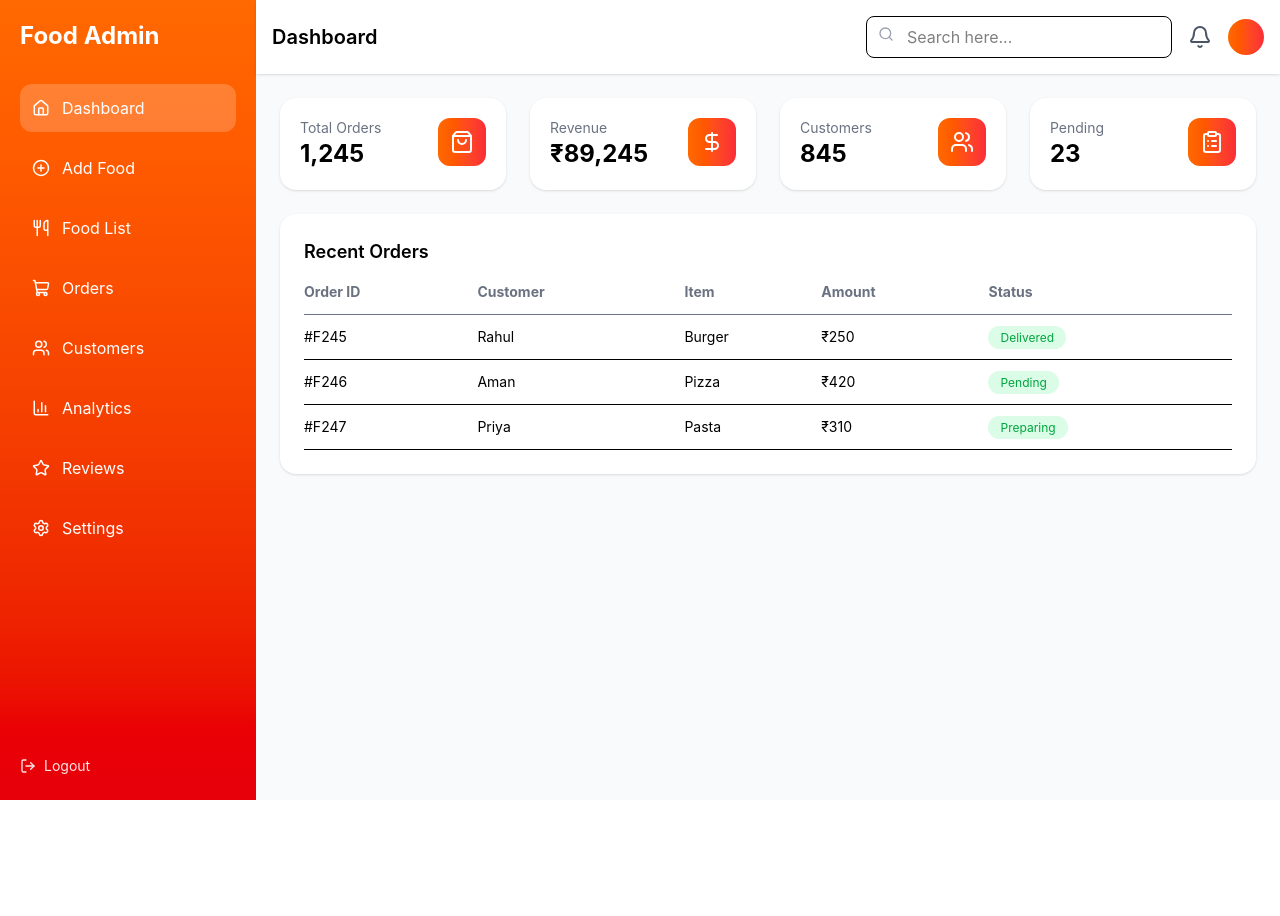
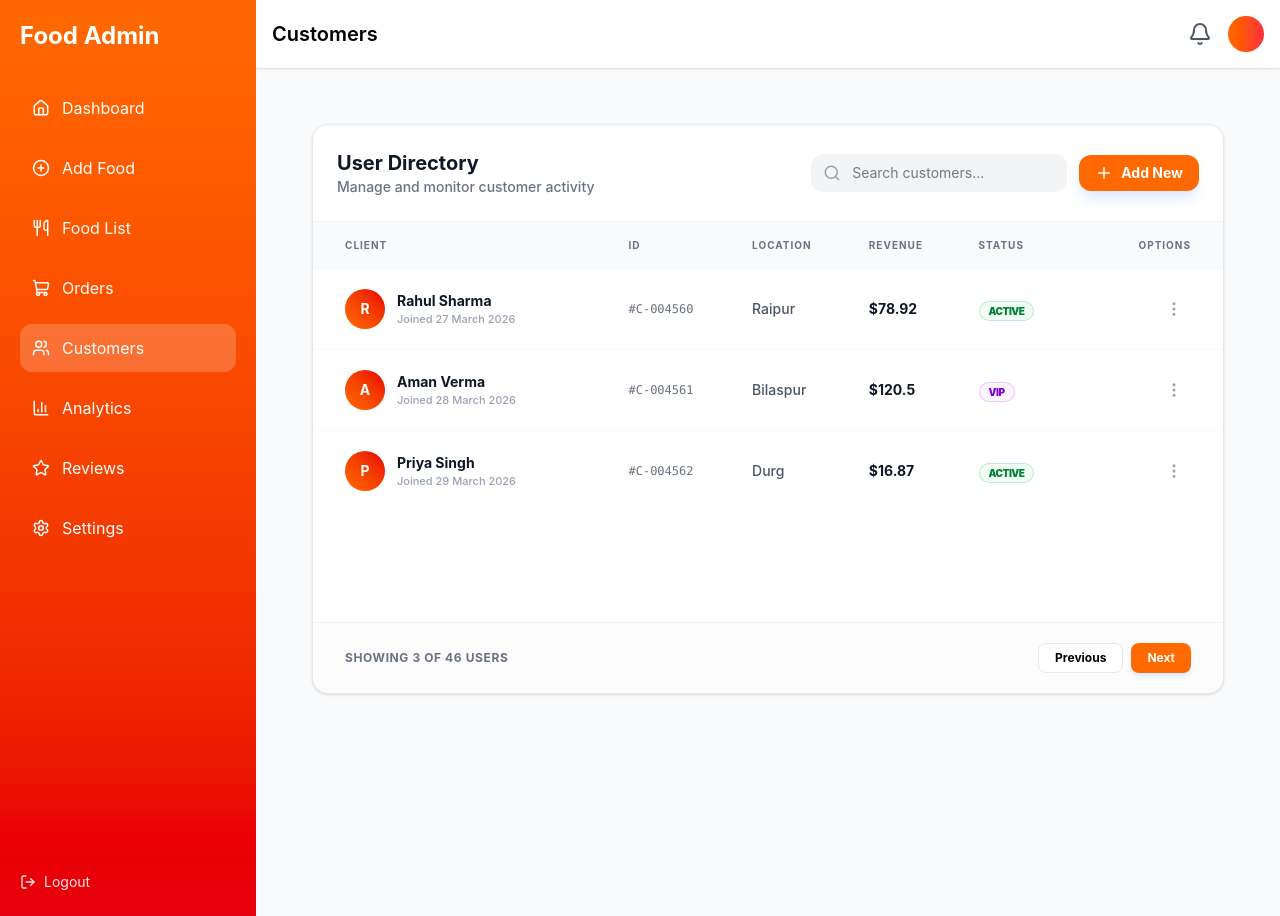
Before and after one commit to food-delivery-system-team-project/Online-food-delivery-platform, a React (Vite) app in the folder admin/: page /dashboard in a window 1280 px wide. Both pictures are taken after a click on the element "Customers". Before the commit the page ends 800 px from the top, so only its background shows below. Built offline with nearby package versions, Linux system fonts and the light colour scheme.

Commit message:
Add customer features

```diff
--- /dev/null
+++ b/admin/src/Pages/Customers.jsx
@@ -0,0 +1,150 @@
+import React, { useState, useMemo } from "react";
+import { MoreVertical, Search, Plus, Trash2, Edit3, Eye, Download, ChevronRight } from "lucide-react";
+
+const customersData = [
+  { id: "#C-004560", name: "Rahul Sharma", join: "27 March 2026", location: "Raipur", spent: 78.92, status: "Active" },
+  { id: "#C-004561", name: "Aman Verma", join: "28 March 2026", location: "Bilaspur", spent: 120.5, status: "VIP" },
+  { id: "#C-004562", name: "Priya Singh", join: "29 March 2026", location: "Durg", spent: 16.87, status: "Active" }
+];
+
+export default function Customers() {
+  const [openIndex, setOpenIndex] = useState(null);
+  const [search, setSearch] = useState("");
+
+  const filtered = useMemo(() =>
+    customersData.filter((c) =>
+      c.name.toLowerCase().includes(search.toLowerCase()) ||
+      c.id.toLowerCase().includes(search.toLowerCase())
+    ), [search]);
+
+  return (
+    <div className="p-4 md:p-8 bg-gray-50 min-h-screen">
+      <div className="max-w-7xl mx-auto bg-white rounded-2xl shadow-sm border border-gray-200 overflow-hidden">
+
+        {/* --- HEADER BAR --- */}
+        <div className="p-6 border-b border-gray-100 flex flex-col md:flex-row md:items-center justify-between gap-4 bg-white/50 backdrop-blur-md sticky top-0 z-10">
+          <div>
+            <h2 className="text-xl font-bold text-gray-900">User Directory</h2>
+            <p className="text-sm text-gray-500 font-medium">Manage and monitor customer activity</p>
+          </div>
+
+          <div className="flex items-center gap-3">
+            <div className="relative group">
+              <Search className="absolute left-3 top-1/2 -translate-y-1/2 text-gray-400 group-focus-within:text-orange-500 transition-colors" size={18} />
+              <input
+                type="text"
+                placeholder="Search customers..."
+                className="pl-10 pr-4 py-2 bg-gray-100 border-transparent border rounded-xl text-sm focus:bg-white focus:ring-4 focus:ring-blue-50 focus:border-orange-500 outline-none w-64 transition-all"
+                value={search}
+                onChange={(e) => setSearch(e.target.value)}
+              />
+            </div>
+            <button className="flex items-center gap-2 bg-orange-500 hover:bg-orange-600 text-white px-4 py-2 rounded-xl text-sm font-bold transition-all active:scale-95 shadow-lg shadow-blue-100">
+              <Plus size={18} />
+              Add New
+            </button>
+          </div>
+        </div>
+
+        {/* --- TABLE AREA (Scrollbar Safe) --- */}
+        <div className="overflow-x-auto relative min-h-[400px]">
+          <table className="w-full text-left border-collapse">
+            <thead>
+              <tr className="bg-gray-50 text-gray-500 text-[10px] uppercase font-bold tracking-widest">
+                <th className="py-4 px-8">Client</th>
+                <th className="py-4 px-4">ID</th>
+                <th className="py-4 px-4">Location</th>
+                <th className="py-4 px-4">Revenue</th>
+                <th className="py-4 px-4">Status</th>
+                <th className="py-4 px-8 text-right">Options</th>
+              </tr>
+            </thead>
+
+            <tbody className="divide-y divide-gray-50">
+              {filtered.map((c, index) => (
+                <tr key={c.id} className="hover:bg-blue-50/40 transition-colors group">
+                  <td className="py-5 px-8">
+                    <div className="flex items-center gap-3">
+                      <div className="w-10 h-10 rounded-full bg-gradient-to-tr from-orange-500 to-red-600 flex items-center justify-center text-white font-bold text-sm">
+                        {c.name.charAt(0)}
+                      </div>
+                      <div>
+                        <p className="font-bold text-gray-900 text-sm">{c.name}</p>
+                        <p className="text-[11px] text-gray-400 font-medium">Joined {c.join}</p>
+                      </div>
+                    </div>
+                  </td>
+
+                  <td className="py-5 px-4 font-mono text-xs text-gray-500">{c.id}</td>
+                  <td className="py-5 px-4 text-sm text-gray-600 font-medium">{c.location}</td>
+                  <td className="py-5 px-4 text-sm font-bold text-gray-900">${c.spent}</td>
+
+                  <td className="py-5 px-4">
+                    <StatusBadge status={c.status} />
+                  </td>
+
+                  {/* --- ACTION DROPDOWN FIX --- */}
+                  <td className="py-5 px-8 text-right relative">
+                    <button
+                      onClick={() => setOpenIndex(openIndex === index ? null : index)}
+                      className={`p-2 rounded-lg transition-colors ${openIndex === index ? 'bg-gray-200 text-gray-900' : 'text-gray-400 hover:bg-gray-100'}`}
+                    >
+                      <MoreVertical size={18} />
+                    </button>
+
+                    {openIndex === index && (
+                      <>
+                        {/* Invisible Backdrop to handle clicks anywhere else */}
+                        <div className="fixed inset-0 z-[100]" onClick={() => setOpenIndex(null)} />
+
+                        {/* FIX: Using absolute positioning with a very high z-index.
+                           For vertical scrollbar issues, ensures it stays on top.
+                        */}
+                        <div className="absolute right-8 top-12 w-48 bg-white border border-gray-100 shadow-2xl rounded-xl py-2 z-[101] animate-in fade-in slide-in-from-top-2 duration-150">
+                          <button className="flex items-center gap-3 w-full px-4 py-2.5 text-xs font-bold text-gray-700 hover:bg-gray-50 transition-colors">
+                            <Eye size={14} className="text-gray-400" /> View Details
+                          </button>
+                          <button className="flex items-center gap-3 w-full px-4 py-2.5 text-xs font-bold text-gray-700 hover:bg-gray-50 transition-colors">
+                            <Edit3 size={14} className="text-gray-400" /> Edit User
+                          </button>
+                          <div className="h-px bg-gray-100 my-1 mx-2" />
+                          <button className="flex items-center gap-3 w-full px-4 py-2.5 text-xs font-bold text-red-600 hover:bg-red-50 transition-colors">
+                            <Trash2 size={14} /> Remove Client
+                          </button>
+                        </div>
+                      </>
+                    )}
+                  </td>
+                </tr>
+              ))}
+            </tbody>
+          </table>
+        </div>
+
+        {/* --- PAGINATION --- */}
+        <div className="px-8 py-5 bg-gray-50/50 border-t border-gray-100 flex items-center justify-between">
+          <p className="text-xs text-gray-500 font-bold uppercase tracking-wider">
+            Showing {filtered.length} of 46 Users
+          </p>
+          <div className="flex gap-2">
+            <button className="px-4 py-1.5 border border-gray-200 rounded-lg text-xs font-bold bg-white hover:bg-gray-50 transition-all">Previous</button>
+            <button className="px-4 py-1.5 bg-orange-500 text-white rounded-lg text-xs font-bold shadow-md shadow-blue-100">Next</button>
+          </div>
+        </div>
+      </div>
+    </div>
+  );
+}
+
+function StatusBadge({ status }) {
+  const styles = {
+    Active: "bg-green-50 text-green-700 ring-green-600/20",
+    VIP: "bg-purple-50 text-purple-700 ring-purple-600/20"
+  };
+
+  return (
+    <span className={`px-2.5 py-1 rounded-full text-[10px] font-black uppercase tracking-tighter ring-1 ring-inset ${styles[status]}`}>
+      {status}
+    </span>
+  );
+}
--- a/admin/src/Pages/Dashboard.jsx
+++ b/admin/src/Pages/Dashboard.jsx
@@ -20,6 +20,7 @@ import {
 import Orders from "./Orders";
 import Addfood from "./Addfood";
 import ListFood from "./ListFood";
+import Customers from "./Customers";
 
 export default function Dashboard() {
   const [page, setPage] = useState("dashboard");
@@ -27,7 +28,7 @@ export default function Dashboard() {
   return (
     <div className="min-h-screen bg-gray-50 flex">
       {/* Sidebar */}
-      <aside className="w-64 bg-gradient-to-b from-orange-500 to-red-600 text-white p-5 hidden md:block">
+      <aside className="relative w-64 bg-gradient-to-b from-orange-500 to-red-600 text-white p-5 hidden md:block">
         <h1 className="text-2xl font-bold mb-8">Food Admin</h1>
 
         <nav className="space-y-3">
@@ -59,7 +60,13 @@ export default function Dashboard() {
             onClick={() => setPage("orders")}
           />
 
-          <SidebarItem icon={<Users size={18} />} label="Customers" />
+          <SidebarItem
+            icon={<Users size={18} />}
+            label="Customers"
+            active={page === "customers"}
+            onClick={() => setPage("customers")}
+          />
+
           <SidebarItem icon={<BarChart3 size={18} />} label="Analytics" />
           <SidebarItem icon={<Star size={18} />} label="Reviews" />
           <SidebarItem icon={<Settings size={18} />} label="Settings" />
@@ -82,7 +89,6 @@ export default function Dashboard() {
           </div>
 
           <div className="flex items-center gap-4">
-
             {page === "dashboard" && (
               <div className="relative hidden md:block">
                 <Search
@@ -107,6 +113,7 @@ export default function Dashboard() {
           {page === "add food" && <Addfood />}
           {page === "food list" && <ListFood />}
           {page === "orders" && <Orders />}
+          {page === "customers" && <Customers />}
         </main>
       </div>
     </div>
```
